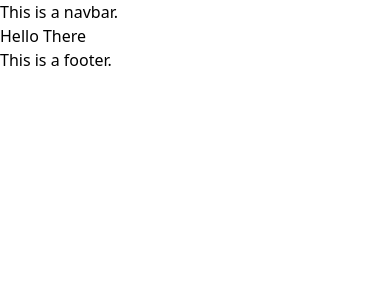
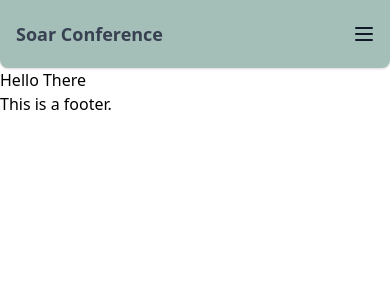
Before and after one commit to SoarConferenceCA/SoarWebsite2021, a Next.js app: page / in a window 390 px wide. Shown: the top 300 px of the page. Built offline with nearby package versions, Linux system fonts and the light colour scheme.

Commit message:
Created responsive Navbar

```diff
--- a/components/NavBar.jsx
+++ b/components/NavBar.jsx
@@ -1,7 +1,93 @@
-export default function NavBar() {
-    return (
-        <div>
-            This is a navbar.
-        </div>
-    )
+import { Component, createRef } from 'react';
+import { withRouter } from 'next/router';
+import Link from 'next/link';
+import navStyles from '../styles/navbar.module.css';
+
+class NavBar extends Component {
+    constructor(props) {
+        super(props);
+        this.btn = createRef();
+        this.menu = createRef();
+    }
+
+    listener = (ev) => {
+        console.log('transitioned');
+    };
+
+    componentDidMount() {
+        this.menu.current.addEventListener('transitioned', this.listener);
+        this.btn.current.addEventListener('click', (ev) => {
+            this.menu.current.classList.toggle(navStyles.open);
+        })
+    }
+
+    render() {
+        console.log(navStyles);
+        return (
+            <nav className="bg-lime shadow rounded-b-lg md:rounded-none">
+                <div className="mx-2 flex justify-between py-1">
+                    <div className="grid place-items-center">
+                        <Link href="/">
+                            <a className="py-4 px-2 text-lg text-gray-700 hover:text-gray-900">
+                                {/* PUT LOGO HERE */}
+                                <span className="font-bold">
+                                    Soar Conference
+                                </span>
+                            </a>
+                        </Link>
+                    </div>
+
+                    <div>
+                        <div className="hidden md:flex items-center font-bold text-white space-x-2 my-2">
+                            {
+                                navLinks.map( ({ title, href }, idx) => (
+                                    <Link key={idx} href={href}>
+                                        <a className={`mx-2 px-3 py-2 border-2 hover:text-gray-900 hover:border-gray-900 ${this.props.router.route === href ? 'border-2 hover:border-gray-900' : 'border-transparent hover:border-2'}`}>
+                                            {title}
+                                        </a>
+                                    </Link>
+                                ))
+                            }
+                        </div>
+                    </div>
+
+
+                    <div className="flex items-center md:hidden">
+                        <button ref={this.btn} className="p-1 rounded text-gray-900 border-transparent border-2 hover:border-white hover:text-white">
+                            <svg xmlns="http://www.w3.org/2000/svg" className="h-6 w-6" fill="none" viewBox="0 0 24 24" stroke="currentColor">
+                                <path strokeLinecap="round" strokeLinejoin="round" strokeWidth={2} d="M4 6h16M4 12h16M4 18h16" />
+                            </svg>
+                        </button>
+                    </div>
+                </div>
+
+                <div ref={this.menu} className={`shadow-lg rounded-b-lg ${navStyles['navbar-mobile-menu']} md:hidden`}>
+                    <div className="px-2 py-2">
+                        <hr className="mb-4" />
+                        {
+                            navLinks.map( ({ title, href }, idx) => (
+                                <Link key={idx} href={href}>
+                                    <a className={`block my-1 font-bold pl-3 py-3 rounded w-full hover:text-gray-50 hover:bg-gray-900 ${ this.props.router.route === href ? 'bg-green-50 text-gray-900' : 'text-gray-50' }`}>
+                                        {title}
+                                    </a>
+                                </Link>
+                            ))
+                        }
+                    </div>
+                </div>
+            </nav>
+        )
+    }
 }
+
+const navLinks = [
+    { title: 'Team', href: '/team' },
+    { title: 'Gallery', href: '/gallery' },
+    { title: 'Sponsors', href: '/sponsors' },
+    { title: 'FAQ', href: '/faq' },
+    { title: 'Contact', href: '/contact' },
+    { title: 'Apply', href: '/apply' },
+];
+
+
+export default withRouter(NavBar);
--- /dev/null
+++ b/styles/navbar.module.css
@@ -0,0 +1,14 @@
+.navbar-mobile-menu {
+    max-height: 0;
+    transition: max-height .3s ease-out;
+    overflow: hidden;
+}
+
+.open {
+    display: block
+}
+
+.navbar-mobile-menu.open {
+    max-height: 500px;
+    transition: max-height .5s ease-in;
+}
```
